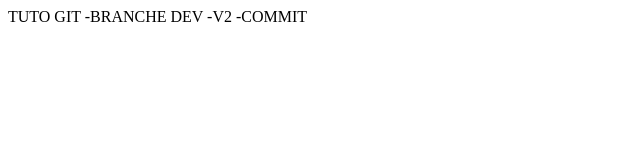
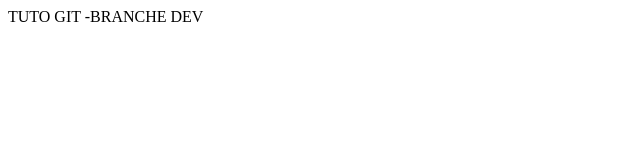
Before and after one commit to BouZmitWidAd/command-git, a plain HTML site: page index.html in a window 1280 px wide. Shown: the whole page, without its empty margins (0-640 px from the left). Drawn offline with Linux system fonts and the light colour scheme.

Commit message:
modification

```diff
--- a/index.html
+++ b/index.html
@@ -3,7 +3,7 @@
 </head>
 <body>
 <p>
-   TUTO GIT -BRANCHE DEV -V2 -COMMIT
+   TUTO GIT -BRANCHE DEV
 </p>
 </body>
 </html>
```
